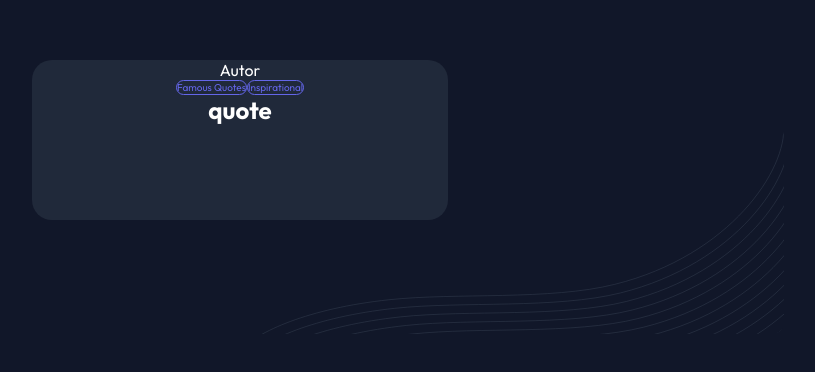
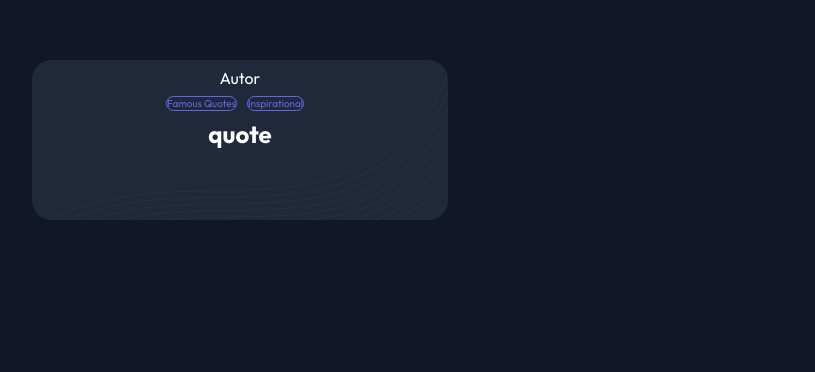
Before and after one commit to Zmokyz/cuote_generator, a plain HTML site: page index.html in a window 1280 px wide. Shown: the part 260-632 px from the top of the page, without its empty margins (400-1215 px from the left). Drawn offline with Linux system fonts and the light colour scheme.

Commit message:
fixed svgd

```diff
--- a/index.html
+++ b/index.html
@@ -18,7 +18,7 @@
                 <p class="button_class">Inspirational</p>
             </div>
             <h1 id="show_quote">quote</h1>
-            <img id="img_div" src="resources/bg-image-random-quote.svg" alt="">
+            <img src="resources/bg-image-random-quote.svg" alt="" id="img_div">
         </div>
         <div id="buttons_div">
         </div>
--- a/style.css
+++ b/style.css
@@ -22,16 +22,25 @@ html ,body{
 }
 
 #quote_div {
+    position: relative;
     background-color: #20293A;
     height: 20vh;
+    max-width: 600px;
     width: 52vh;
     border-radius: 20px;
+    margin: 1vh;
     text-align: center;
+    overflow: hidden;
 }
 
 #img_div {
-    position: fixed;
-
+    position:absolute;
+    top: 0;
+    left: 0;
+    width: 100%;
+    height: 100%;
+    object-fit: cover;
+    object-position: center;
 }
 
 #quote_class{
@@ -39,11 +48,17 @@ html ,body{
     justify-content: center;
 }
 
+#quote_class p{
+    margin-right: 10px;
+}
+
 #show_autor{
+    padding: 1vh;
     font-size: 1rem;
 }
 
 #show_quote{
+    padding: 1vh;
     font-size: 1.5rem;
 }
 
```
